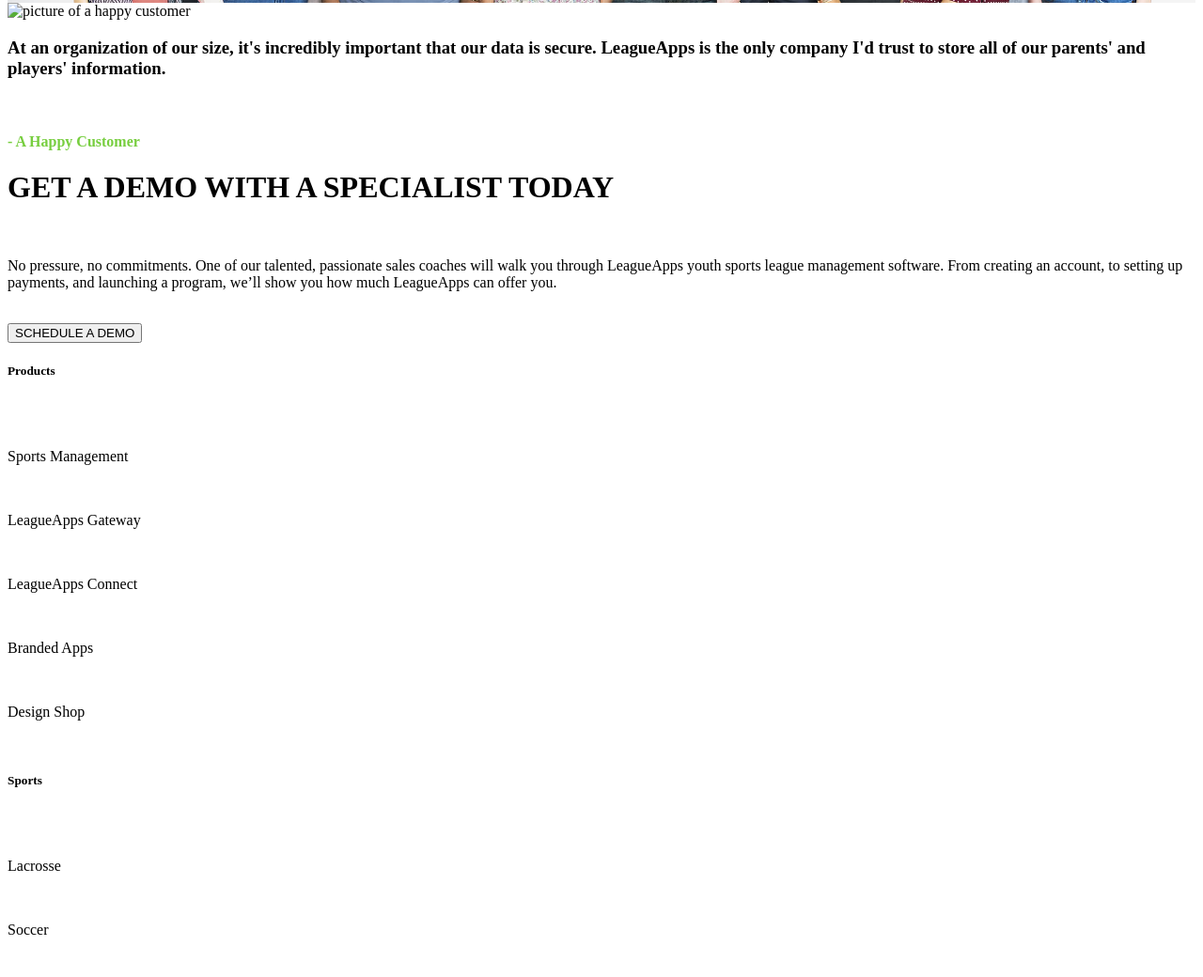
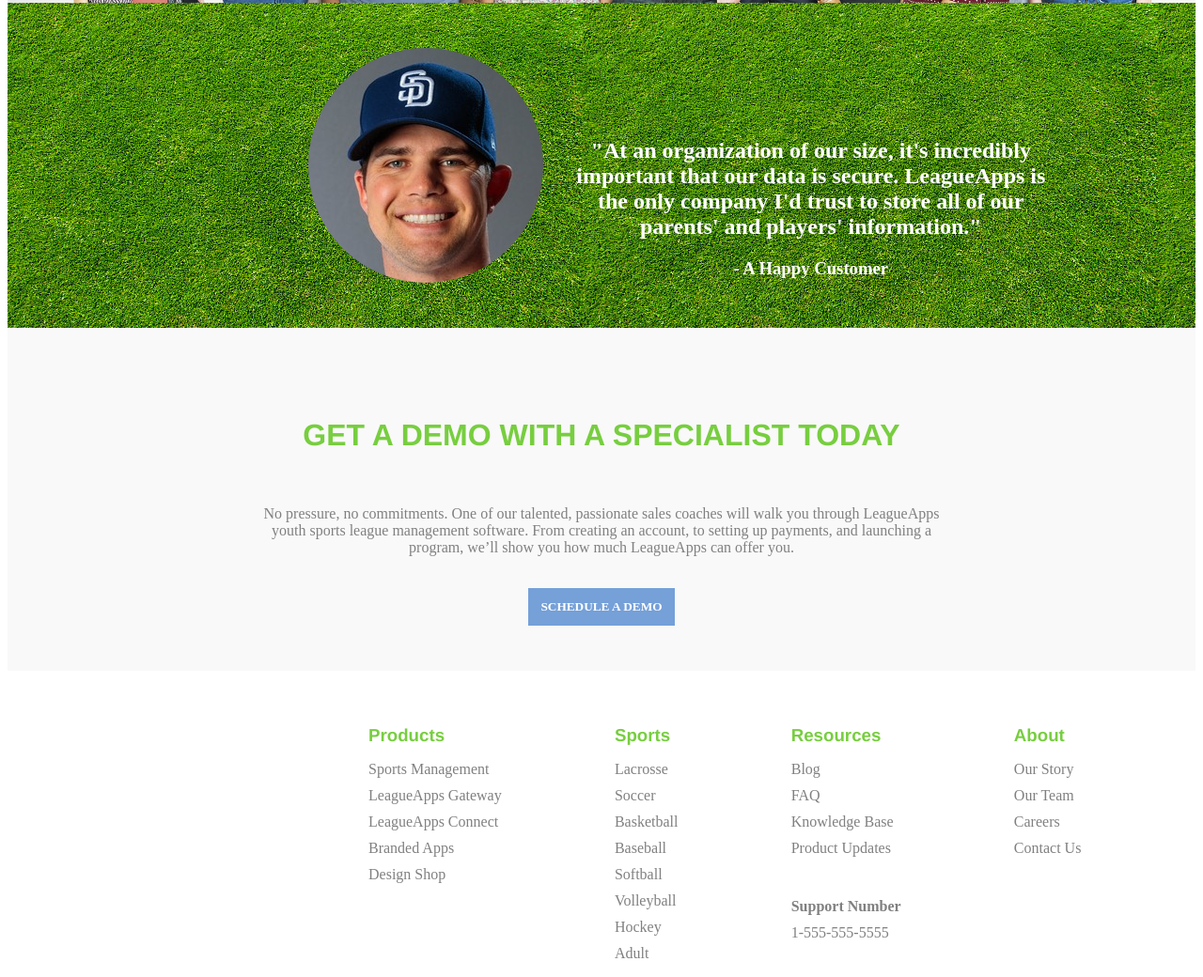
Before and after one commit to dankamzik/Practice-Websites, a plain HTML site: page league-apps-landing/index.html in a window 1280 px wide. Shown: the part 4036-5076 px from the top of the page at 94% size. Drawn offline with Linux system fonts and the light colour scheme.

Commit message:
Finalized styling layout for LeagueApps landing page

```diff
--- a/league-apps-landing/index.html
+++ b/league-apps-landing/index.html
@@ -141,51 +141,57 @@
     </div>
 
 </div>
-<div class="testis">
-    <img src="XXXXX" alt="picture of a happy customer">
-    <h3>At an organization of our size, it's incredibly important that our data is secure. LeagueApps is the only company I'd trust to store all of our parents' and players' information. </h3></br>
-    <h4><span style="color:#77ce3f">- A Happy Customer</h4>
+<div class="testis-section">
+    <div class="testis-wrapper">
+        <img src="img/baseball.jpg" alt="picture of a happy customer">
+        <div class="quote-wrapper">
+            <h2>"At an organization of our size, it's incredibly important that our data is secure. LeagueApps is the only company I'd trust to store all of our parents' and players' information."</h2>
+            <h3><span style="color:white">- A Happy Customer</h3>
+        </div>
+    </div>
 </div>
-<div class="cta-two">
-    <h1>GET A DEMO WITH A SPECIALIST TODAY</h1></br>
-    <p>No pressure, no commitments. One of our talented, passionate sales coaches will walk you through LeagueApps youth sports league management software. From creating an account, to setting up payments, and launching a program, we’ll show you how much LeagueApps can offer you.</p></br>
-    <button>SCHEDULE A DEMO</button>
+<div class="cta-two-section">
+    <div class="cta-two-wrapper">
+        <h1>GET A DEMO WITH A SPECIALIST TODAY</h1></br>
+        <p>No pressure, no commitments. One of our talented, passionate sales coaches will walk you through LeagueApps youth sports league management software. From creating an account, to setting up payments, and launching a program, we’ll show you how much LeagueApps can offer you.</p></br>
+        <h5><a href="#">SCHEDULE A DEMO</a></h5>
+    </div>
 </div>
 <footer>
     <div class="col-1">
-        <h5>Products</h5></br></br>
-        <p>Sports Management</p></br>
-        <p>LeagueApps Gateway</p></br>
-        <p>LeagueApps Connect</p></br>
-        <p>Branded Apps</p></br>
-        <p>Design Shop</p></br>
+        <h3>Products</h3>
+        <p>Sports Management</p>
+        <p>LeagueApps Gateway</p>
+        <p>LeagueApps Connect</p>
+        <p>Branded Apps</p>
+        <p>Design Shop</p>
     </div>
     <div class="col-2">
-        <h5>Sports</h5></br></br>
-        <p>Lacrosse</p></br>
-        <p>Soccer</p></br>
-        <p>Basketball</p></br>
-        <p>Baseball</p></br>
-        <p>Softball</p></br>
-        <p>Volleyball</p></br>
-        <p>Hockey</p></br>
-        <p>Adult</p></br>
+        <h3>Sports</h3>
+        <p>Lacrosse</p>
+        <p>Soccer</p>
+        <p>Basketball</p>
+        <p>Baseball</p>
+        <p>Softball</p>
+        <p>Volleyball</p>
+        <p>Hockey</p>
+        <p>Adult</p>
     </div>
     <div class="col-3">
-        <h5>Resources</h5></br></br>
-        <p>Blog</p></br>
-        <p>FAQ</p></br>
-        <p>Knowledge Base</p></br>
+        <h3>Resources</h3>
+        <p>Blog</p>
+        <p>FAQ</p>
+        <p>Knowledge Base</p>
         <p>Product Updates</p></br>
-        <p><b>Support Number</b></p></br>
-        <p>1-555-555-5555</p></br>
+        <p><b>Support Number</b></p>
+        <p>1-555-555-5555</p>
     </div>
         <div class="col-4">
-        <h5>About</h5></br></br>
-        <p>Our Story</p></br>
-        <p>Our Team</p></br>
-        <p>Careers</p></br>
-        <p>Contact Us</p></br>
+        <h3>About</h3>
+        <p>Our Story</p>
+        <p>Our Team</p>
+        <p>Careers</p>
+        <p>Contact Us</p>
     </div>
 </footer>
 
--- a/league-apps-landing/stylesheet.css
+++ b/league-apps-landing/stylesheet.css
@@ -297,3 +297,82 @@
     text-decoration: none;
     color: white;
 }
+
+.testis-section .testis-wrapper{
+    background-image: url("img/grass.jpg");
+    display: flex;
+}
+
+.testis-section .testis-wrapper img{
+    border: 0px solid;
+    border-radius: 50%;
+    margin: 3em 2em 3em 20em;
+}
+
+.testis-section .testis-wrapper .quote-wrapper h2{
+    color: white;
+    text-align: center;
+    margin-top: 6em;
+}
+
+.testis-section .testis-wrapper .quote-wrapper{
+    max-width: 40%;
+    text-align: center;
+    word-wrap: wrap;
+}
+
+.cta-two-section{
+    display: flex;
+    background-color: #f9f9f9;
+}
+
+.cta-two-section .cta-two-wrapper{
+    justify-content: center;
+    text-align: center;
+    margin: 0 auto;
+    max-width: 60%;
+    margin-bottom: 3em;
+}
+
+.cta-two-section .cta-two-wrapper h1{
+    color: #77ce3f;
+    font-family: helvetica;
+    margin-top: 3em;
+}
+
+.cta-two-section .cta-two-wrapper p{
+    color: gray;
+}
+
+.cta-two-section .cta-two-wrapper h5{
+    background-color: #75a0d8;
+    width: 10em;
+    padding: 12px 12px 12px 12px;
+    text-align: center;
+    margin: 0 auto;
+}
+
+.cta-two-section .cta-two-wrapper h5 a{
+    text-decoration: none;
+    color: white;
+}
+
+footer{
+    background-color: white;
+    display: flex;
+    justify-content: space-between;
+    max-width: 60%;
+    margin-left: 24em;
+}
+
+footer h3{
+    color: #77ce3f;
+    margin-top: 3em;
+    line-height: 25px;
+    font-family: helvetica;
+}
+
+footer p{
+    color: gray;
+    line-height: 12px;
+}
```
Also changed, not shown: league-apps-landing/img/baseball.jpg (added), league-apps-landing/img/grass.jpg (added).
